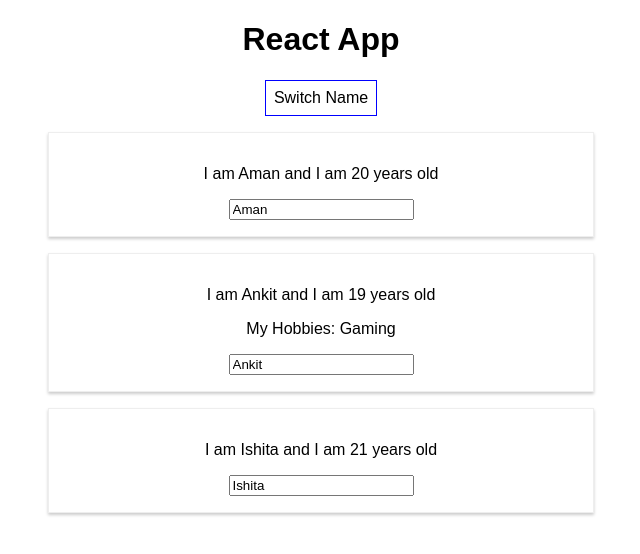
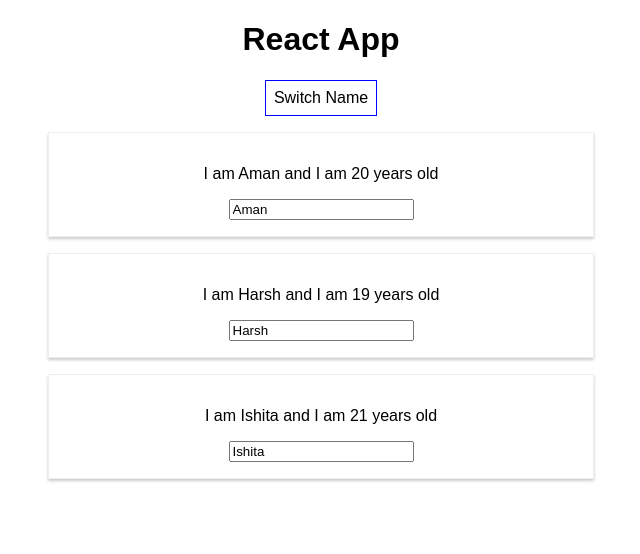
Before and after one commit to Lone-Star5/React-Course, a React (Create React App) app in the folder app-1/: page / in a window 1280 px wide. Both pictures are taken after a click on the button "Switch Name". Shown: the top 554 px of the page, without its empty margins (319-959 px from the left). Built offline with nearby package versions, Linux system fonts and the light colour scheme.

Commit message:
render persons using lists and add more dynamic feature

```diff
--- a/app-1/src/App.js
+++ b/app-1/src/App.js
@@ -5,35 +5,43 @@
 class App extends Component {
     state = {
     persons: [
-      {name: 'Aman', age: 20},
-      {name: 'Ankit', age: 19},
-      {name: 'Ishita', age: 21}
-    ]
+      {id: '1', name: 'Aman', age: 20},
+      {id: '2', name: 'Harsh', age: 19},
+      {id: '3', name: 'Ishita', age: 21}
+    ],
+    showPersons: false
   }
 
 
-  switchNameHandler = (newName) => {
-    // You cannot mutate state like this
-    // this.state.persons[1].name = "hacked"
+  deletePersonHandler = (personIndex) => {
 
-    this.setState( {
-      persons:[
-        {name: newName, age: 20},
-        {name: 'Harsh', age: 19},
-        {name: 'Ishita', age: 20}
-      ]
-    } )
-  }
+    // old approach
+    // const persons = this.state.persons.slice();
 
-  nameChangeHandler = (event) => {
-    this.setState( {
-      persons:[
-        {name: 'Aman', age: 20},
-        {name: event.target.value, age: 19},
-        {name: 'Ishita', age: 20}
-      ],
-      showPersons: false
-    } )
+    // new javascript es6 feature
+    const persons = [...this.state.persons];
+    persons.splice(personIndex,1)
+    this.setState({persons:persons})
+  };
+
+  nameChangeHandler = (event, id) => {
+    const personIndex = this.state.persons.findIndex(p => {
+      return p.id === id ;
+    });
+
+    // new approach
+    const person = {
+      ...this.state.persons[personIndex]
+    };
+
+    // old approach
+    // const person = Object.assign({}, this.state.persons[personIndex])
+
+    person.name = event.target.value;
+    const persons = [...this.state.persons]
+    persons[personIndex] = person;
+
+    this.setState( {persons:persons} )
   }
 
   togglePersonsHandler = () => {
@@ -55,21 +63,14 @@
     if(this.state.showPersons) {
       persons = (
         <div>
-          <Person
-            name = {this.state.persons[0].name}
-            age = {this.state.persons[0].age}
-          />
-          <Person
-            name = {this.state.persons[1].name}
-            age = {this.state.persons[1].age}
-            click = {this.switchNameHandler.bind(this, 'Kaps')}
-            changed = {this.nameChangeHandler} >
-            My Hobbies: Gaming
-           </Person>
-          <Person
-            name = {this.state.persons[2].name}
-            age = {this.state.persons[2].age} >
-          </Person>
+          {this.state.persons.map((person, index) => {
+            return <Person
+              click = {() => this.deletePersonHandler(index)}
+              name ={person.name}
+              age = {person.age}
+              key = {person.id}
+              changed = {(event) => this.nameChangeHandler(event, person.id)} />
+          })}
         </div>
       );
     }
@@ -89,24 +90,3 @@
 }
 
 export default App;
-
-
-// state = {
-//     persons: [
-//       {name: 'Aman', age: 20},
-//       {name: 'Ankit', age: 19},
-//       {name: 'Ishita', age: 21}
-//     ]
-//   }
-
-//   switchNameHandler = () => {
-//     // You cannot mutate state like this
-//     // this.state.persons[1].name = "hacked"
-
-//     this.setState( {
-//       persons:[
-//       {name: 'Harsh', age: 20},
-//       {name: 'Ankit', age: 19},
-//       {name: 'Ishita', age: 30}
-//     ]})
-//   }
```
